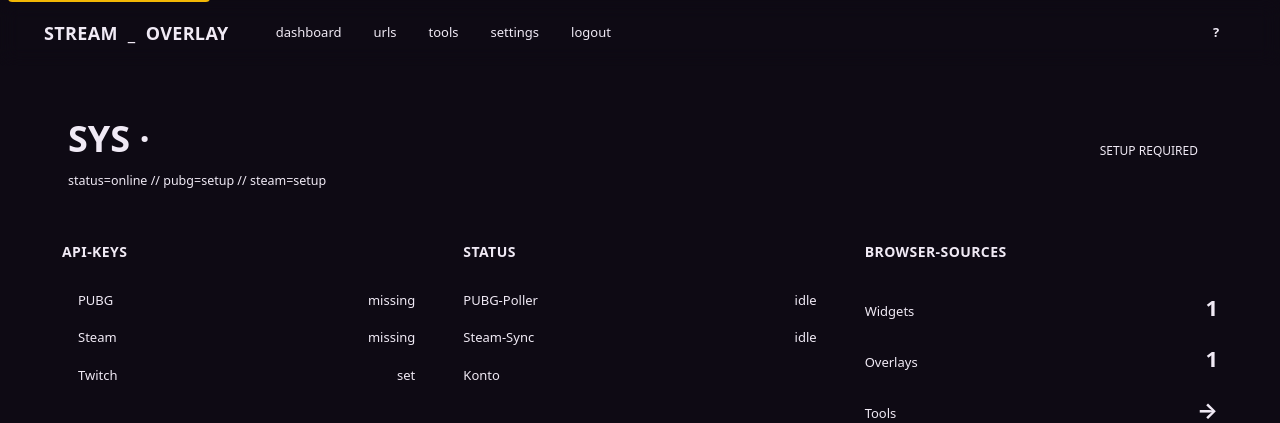
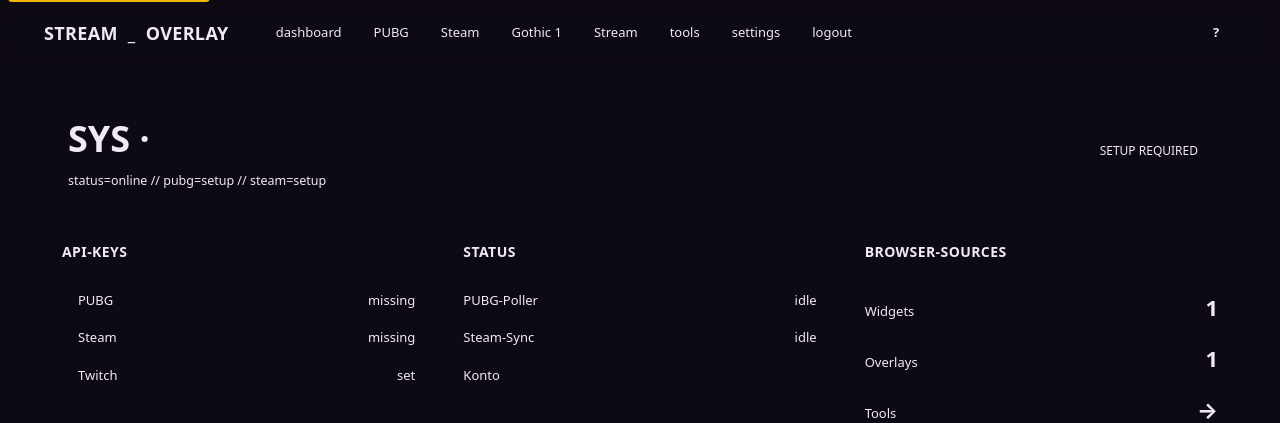
Before and after one commit to devilsche/obs-stream-kit, a Flask app: template app/templates/dashboard.html in a window 1280 px wide. Shown: the top 423 px of the page. Run offline with Flask 3, Linux system fonts and the light colour scheme; the template is opened without the code that fills it: most values are stand-ins (such as "Sample title", 1, 10 or a date in 2020).

Commit message:
feat(dashboard): Top-Nav domain-first (PUBG/Steam/Gothic 1/Stream → urls?d=), urls-Punkt entfällt

```diff
--- a/app/templates/_sidebar.html
+++ b/app/templates/_sidebar.html
@@ -3,9 +3,16 @@
   <a class="dn-brand" href="/app/" aria-label="stream-overlay — Dashboard">
     <span class="sq" aria-hidden="true"></span>STREAM<span class="b">_</span>OVERLAY
   </a>
+  {# Domain-first: die Spiel-/Anbindungs-Cluster führen direkt in /app/urls in den
+     passenden Domain-Tab (?d=…). 'urls' als eigener Punkt entfällt. #}
+  {% set urld = request.args.get('d') or 'pubg' %}
+  {% set on_urls = request.path.startswith('/app/urls') %}
   <nav class="dn-links" aria-label="Hauptnavigation">
     <a href="/app/" {% if request.path == '/app/' %}aria-current="page"{% endif %}>dashboard</a>
-    <a href="/app/urls" {% if request.path.startswith('/app/urls') %}aria-current="page"{% endif %}>urls</a>
+    <a href="/app/urls?d=pubg" {% if on_urls and urld == 'pubg' %}aria-current="page"{% endif %}>PUBG</a>
+    <a href="/app/urls?d=steam" {% if on_urls and urld == 'steam' %}aria-current="page"{% endif %}>Steam</a>
+    <a href="/app/urls?d=g1r" {% if on_urls and urld == 'g1r' %}aria-current="page"{% endif %}>Gothic&nbsp;1</a>
+    <a href="/app/urls?d=stream" {% if on_urls and urld == 'stream' %}aria-current="page"{% endif %}>Stream</a>
     <a href="/app/tools" {% if request.path.startswith('/app/tools') %}aria-current="page"{% endif %}>tools</a>
     <a href="/app/settings" {% if request.path.startswith('/app/settings') %}aria-current="page"{% endif %}>settings</a>
     {% if user.is_admin %}<a href="/admin/" {% if request.path.startswith('/admin') %}aria-current="page"{% endif %}>admin</a>{% endif %}
--- a/app/templates/urls.html
+++ b/app/templates/urls.html
@@ -225,7 +225,11 @@
   }
 
   // ── Detail-View für eine Card füllen ──────────────────────
-  let currentTab = "pubg";
+  // Domain aus der URL (?d=… aus der Top-Nav), sonst Default pubg.
+  let currentTab = (function () {
+    var d = new URLSearchParams(location.search).get("d");
+    return ["pubg", "steam", "g1r", "stream", "decor"].indexOf(d) >= 0 ? d : "pubg";
+  })();
 
   function openDetail(card) {
     const base = card.dataset.base;
```
